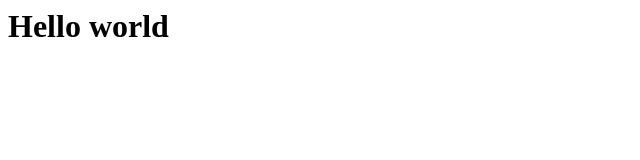
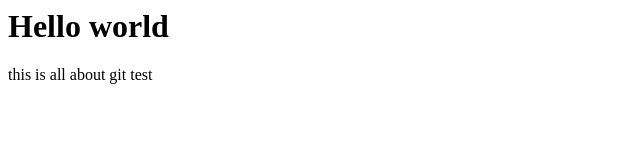
Before and after one commit to siddharthakarki/Test, a plain HTML site: page index.html in a window 1280 px wide. Shown: the whole page, without its empty margins (0-640 px from the left). Drawn offline with Linux system fonts and the light colour scheme.

Commit message:
index v2

```diff
--- a/index.html
+++ b/index.html
@@ -4,5 +4,6 @@
 </head>
 <body>
 	<h1>Hello world</h1>
+	<p>this is all about git test</p>
 </body>
 </html>
```
